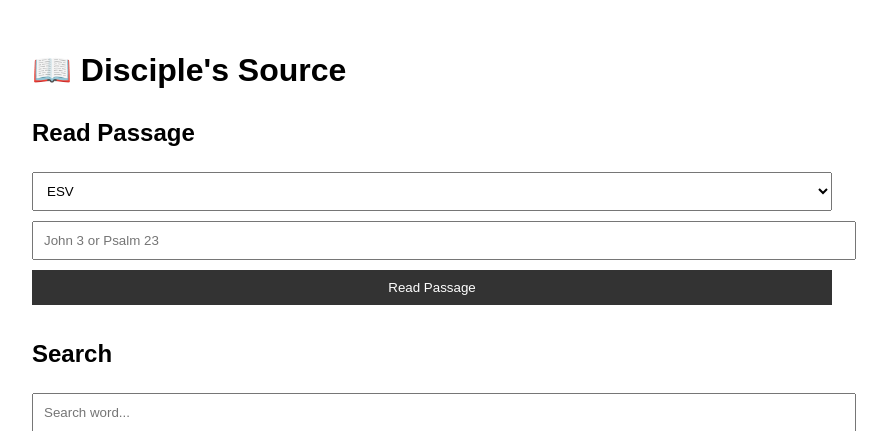
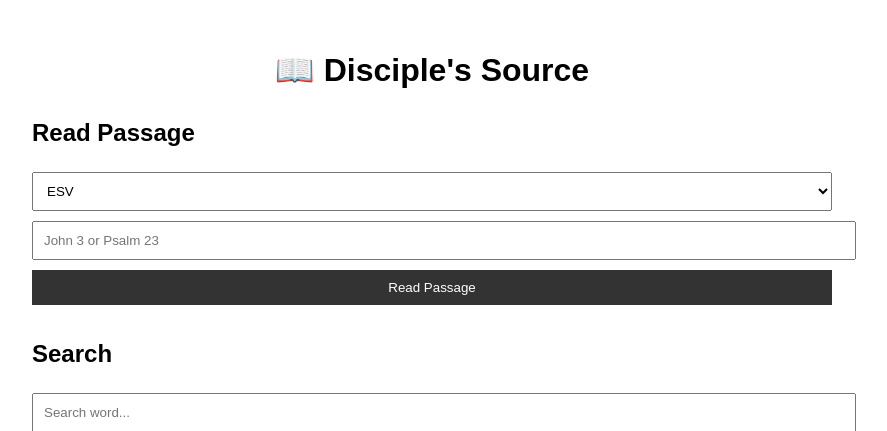
Before and after one commit to jeremyhairr/bible-word-search, a FastAPI app: page / in a window 1280 px wide. Shown: the top 431 px of the page, without its empty margins (208-1095 px from the left). Run offline with FastAPI, Linux system fonts and the light colour scheme.

Commit message:
changed styling on html

```diff
--- a/templates/index.html
+++ b/templates/index.html
@@ -30,6 +30,11 @@
     />
     <meta name="apple-mobile-web-app-title" content="Disciple's Source" />
     <style>
+      h1 {
+        text-align: center;
+        margin-bottom: 30px;
+        font-size: 32px;
+      }
       body {
         font-family: Arial;
         padding: 30px;
```
Also changed, not shown: database/bible.db.
